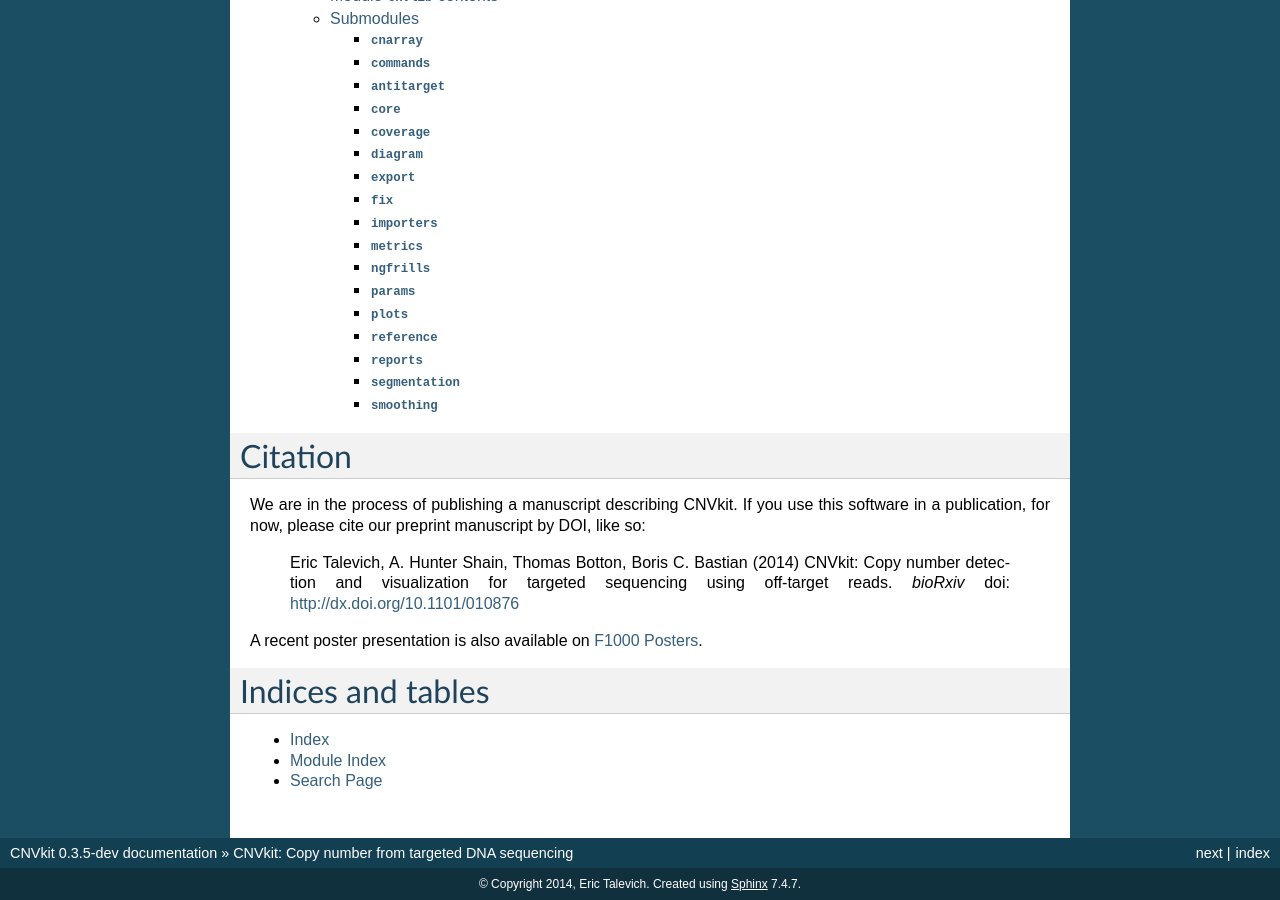
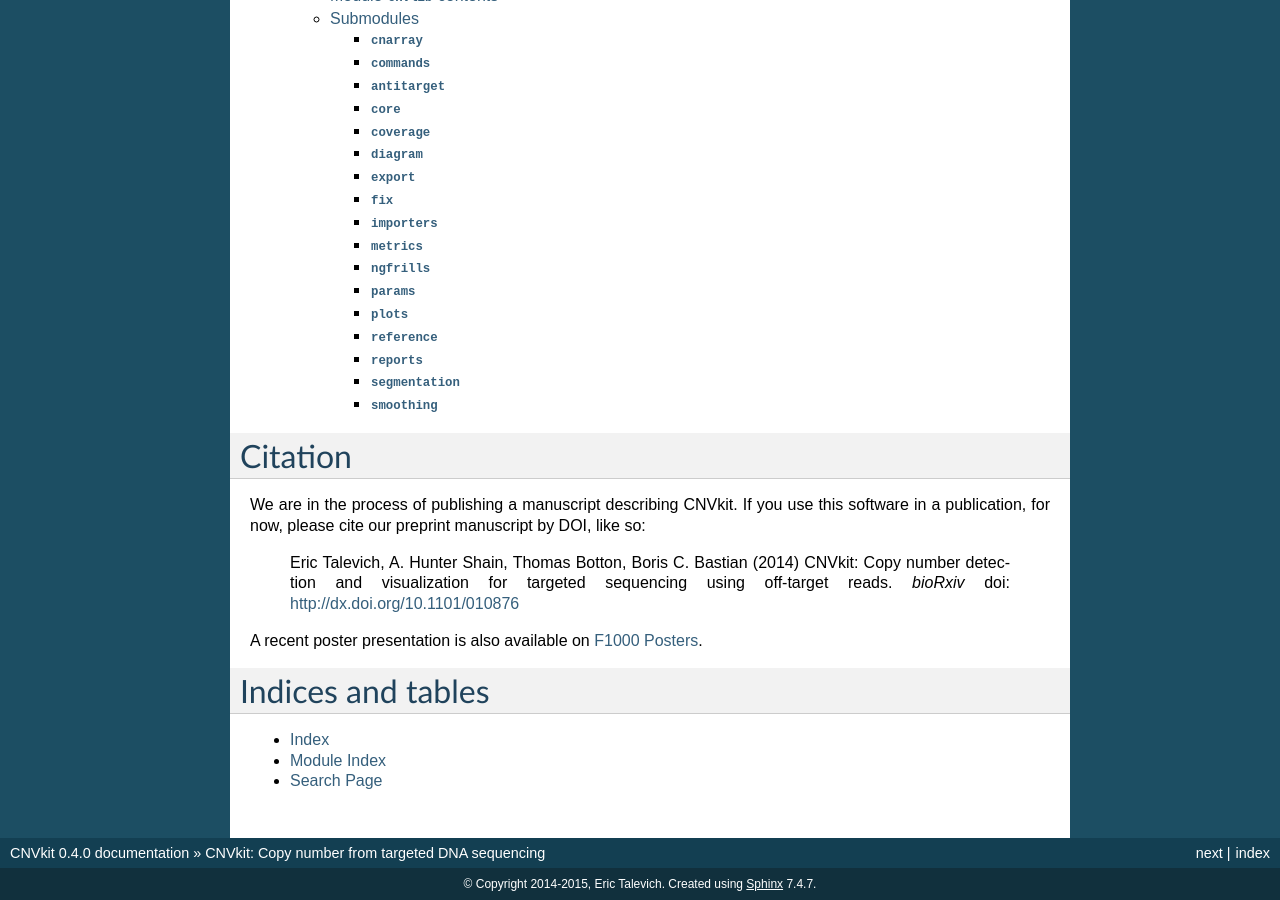
Before and after one commit to etal/cnvkit, a Sphinx documentation site: the page built from doc/index.rst, in a window 1280 px wide and 900 px high, scrolled down 1397 px. Built offline with Sphinx 7.4.7, drawn with Linux system fonts in a browser that asks for light colours; some of the changed text lies outside the part shown.

Commit message:
Bumped version to 0.4.0

```diff
--- a/doc/conf.py
+++ b/doc/conf.py
@@ -51,16 +51,16 @@ master_doc = 'index'
 
 # General information about the project.
 project = u'CNVkit'
-copyright = u'2014, Eric Talevich'
+copyright = u'2014-2015, Eric Talevich'
 
 # The version info for the project you're documenting, acts as replacement for
 # |version| and |release|, also used in various other places throughout the
 # built documents.
 #
 # The short X.Y version.
-version = '0.3'
+version = '0.4'
 # The full version, including alpha/beta/rc tags.
-release = '0.3.5-dev'
+release = '0.4.0'
 
 # The language for content autogenerated by Sphinx. Refer to documentation
 # for a list of supported languages.
--- a/setup.py
+++ b/setup.py
@@ -26,7 +26,7 @@ DIR = (dirname(__file__) or '.') + '/'
 
 setup_args.update(
     name='CNVkit',
-    version='0.3.5-dev',
+    version='0.4.0',
     description=__doc__,
     author='Eric Talevich',
     author_email='eric.talevich@ucsf.edu',
```
